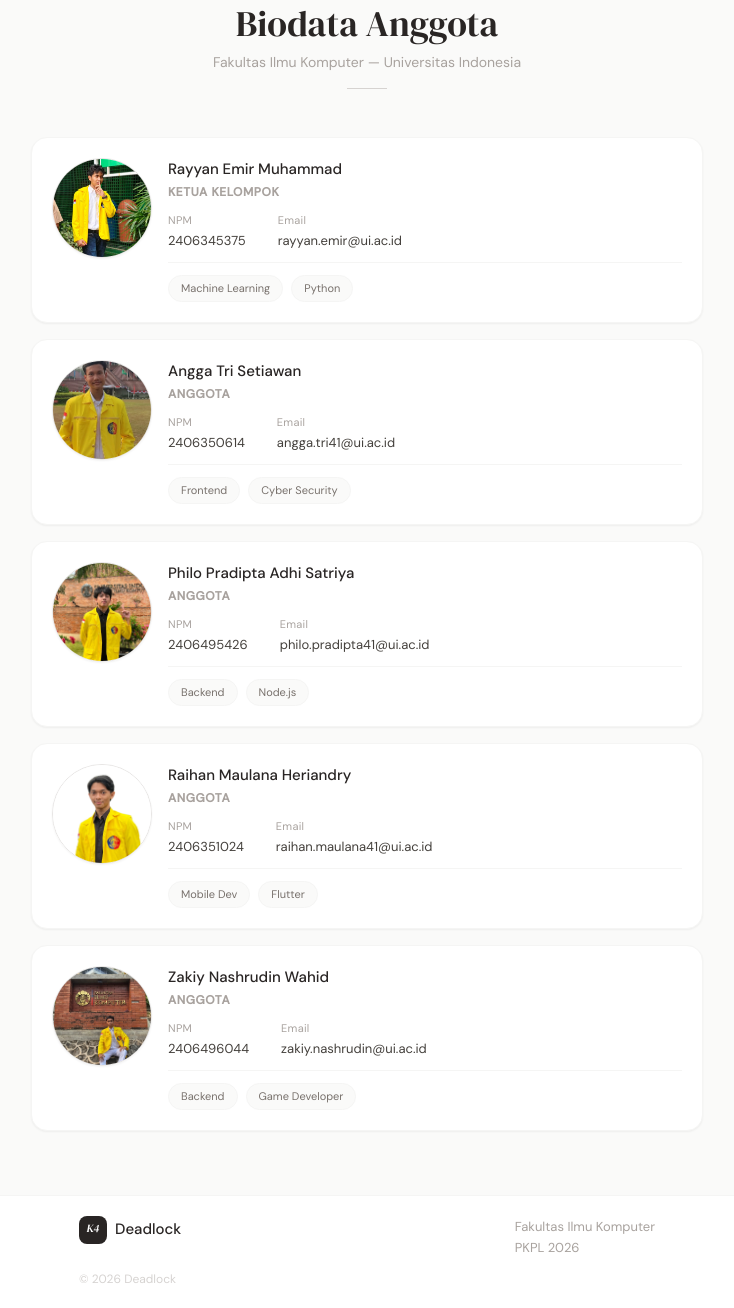
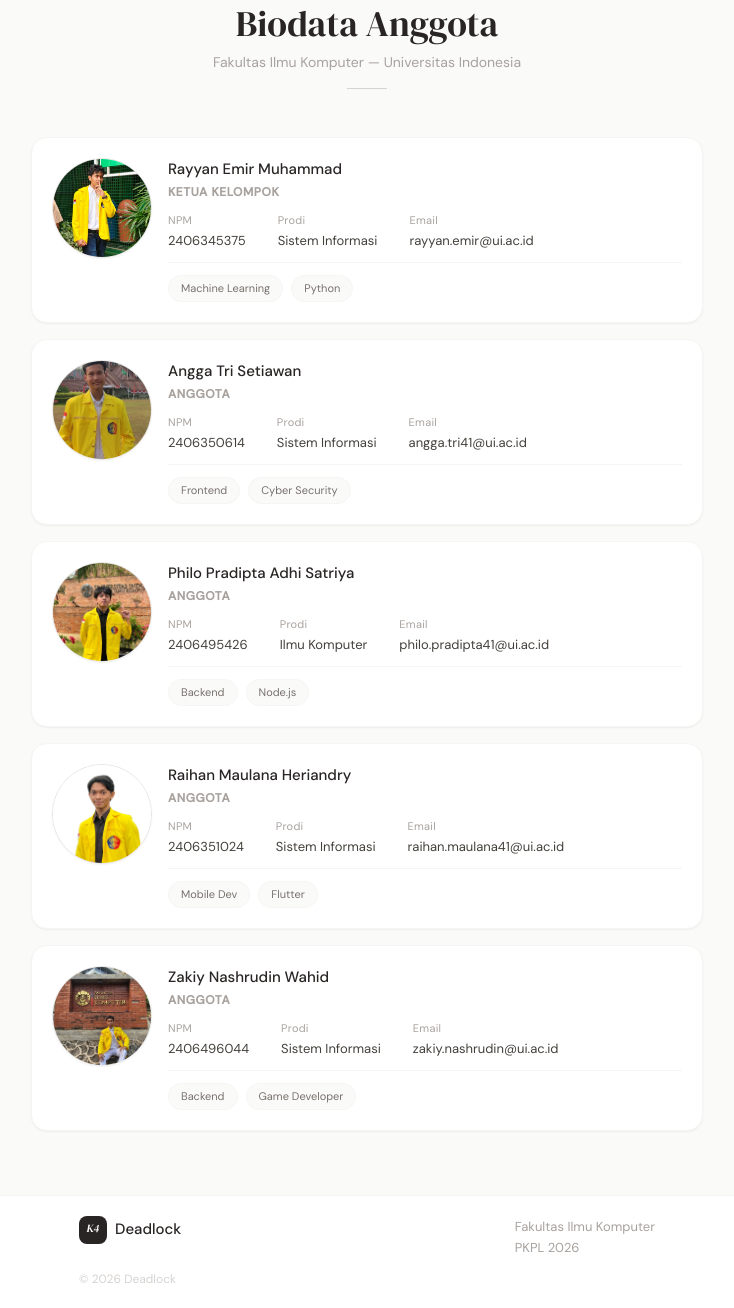
Before and after one commit to deadlock-pkpl/deadlock, a Django app: page / in a window 1280 px wide. Shown: the part 151-1459 px from the top of the page, without its empty margins (273-1007 px from the left). Run offline with Django 5.2, Linux system fonts and the light colour scheme; data comes from the database, SQL or seed files in the repository; some libraries are stand-ins or nearby versions.

Commit message:
Menambahkan Prodi untuk setiap anggota kelompok

```diff
--- a/main/templates/main.html
+++ b/main/templates/main.html
@@ -47,6 +47,10 @@
             <span class="text-[13px] text-stone-700 break-all">2406345375</span>
           </div>
           <div class="flex flex-col gap-0.5">
+            <span class="text-[11px] text-stone-400 tracking-wide">Prodi</span>
+            <span class="text-[13px] text-stone-700 break-all">Sistem Informasi</span>
+          </div>
+          <div class="flex flex-col gap-0.5">
             <span class="text-[11px] text-stone-400 tracking-wide">Email</span>
             <span class="text-[13px] text-stone-700 break-all">rayyan.emir@ui.ac.id</span>
           </div>
@@ -81,6 +85,10 @@
           <div class="flex flex-col gap-0.5">
             <span class="text-[11px] text-stone-400 tracking-wide">NPM</span>
             <span class="text-[13px] text-stone-700 break-all">2406350614</span>
+          </div>
+          <div class="flex flex-col gap-0.5">
+            <span class="text-[11px] text-stone-400 tracking-wide">Prodi</span>
+            <span class="text-[13px] text-stone-700 break-all">Sistem Informasi</span>
           </div>
           <div class="flex flex-col gap-0.5">
             <span class="text-[11px] text-stone-400 tracking-wide">Email</span>
@@ -119,6 +127,10 @@
             <span class="text-[13px] text-stone-700 break-all">2406495426</span>
           </div>
           <div class="flex flex-col gap-0.5">
+            <span class="text-[11px] text-stone-400 tracking-wide">Prodi</span>
+            <span class="text-[13px] text-stone-700 break-all">Ilmu Komputer</span>
+          </div>
+          <div class="flex flex-col gap-0.5">
             <span class="text-[11px] text-stone-400 tracking-wide">Email</span>
             <span class="text-[13px] text-stone-700 break-all">philo.pradipta41@ui.ac.id</span>
           </div>
@@ -153,6 +165,10 @@
           <div class="flex flex-col gap-0.5">
             <span class="text-[11px] text-stone-400 tracking-wide">NPM</span>
             <span class="text-[13px] text-stone-700 break-all">2406351024</span>
+          </div>
+          <div class="flex flex-col gap-0.5">
+            <span class="text-[11px] text-stone-400 tracking-wide">Prodi</span>
+            <span class="text-[13px] text-stone-700 break-all">Sistem Informasi</span>
           </div>
           <div class="flex flex-col gap-0.5">
             <span class="text-[11px] text-stone-400 tracking-wide">Email</span>
@@ -191,6 +207,10 @@
             <span class="text-[13px] text-stone-700 break-all">2406496044</span>
           </div>
           <div class="flex flex-col gap-0.5">
+            <span class="text-[11px] text-stone-400 tracking-wide">Prodi</span>
+            <span class="text-[13px] text-stone-700 break-all">Sistem Informasi</span>
+          </div>
+          <div class="flex flex-col gap-0.5">
             <span class="text-[11px] text-stone-400 tracking-wide">Email</span>
             <span class="text-[13px] text-stone-700 break-all">zakiy.nashrudin@ui.ac.id</span>
           </div>
```
